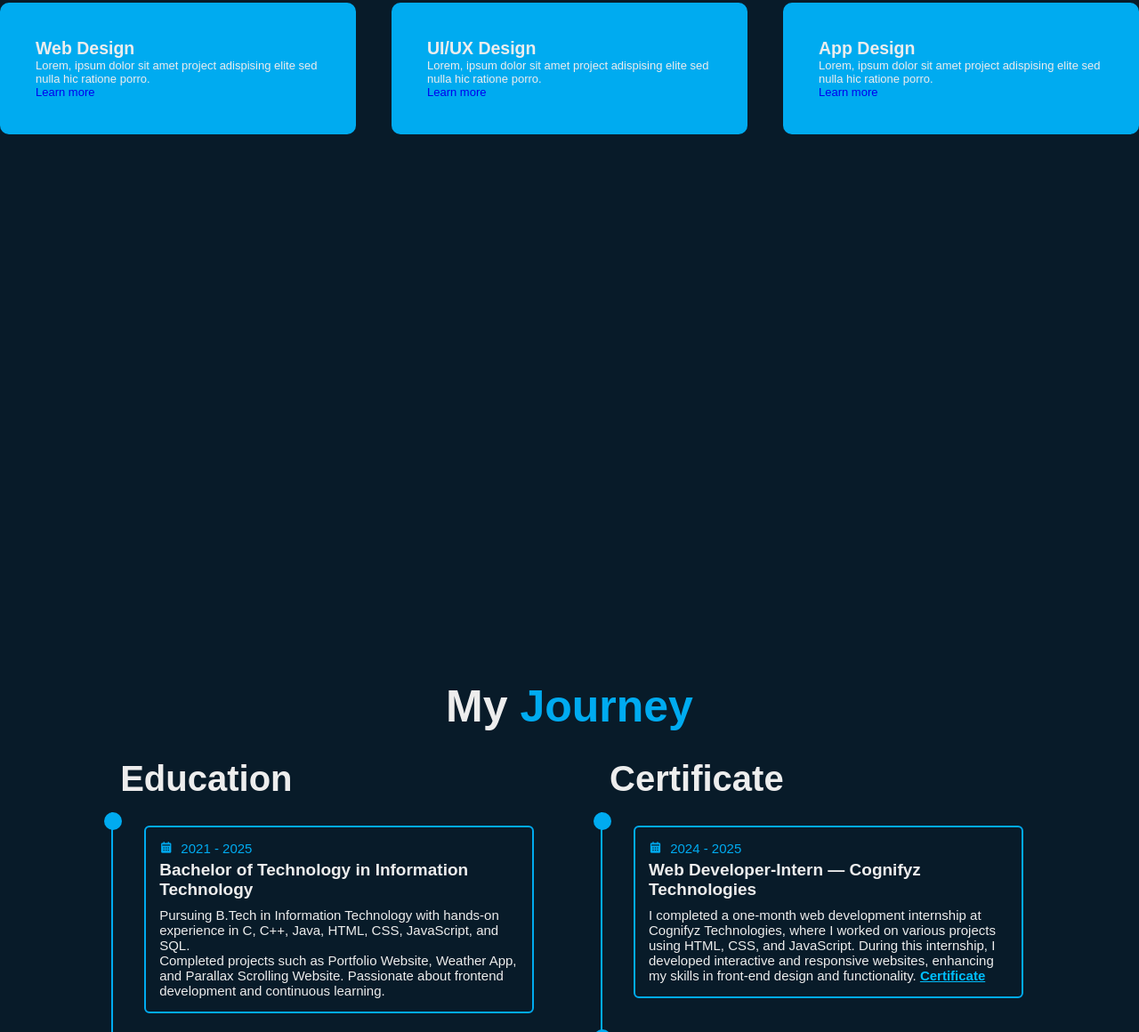
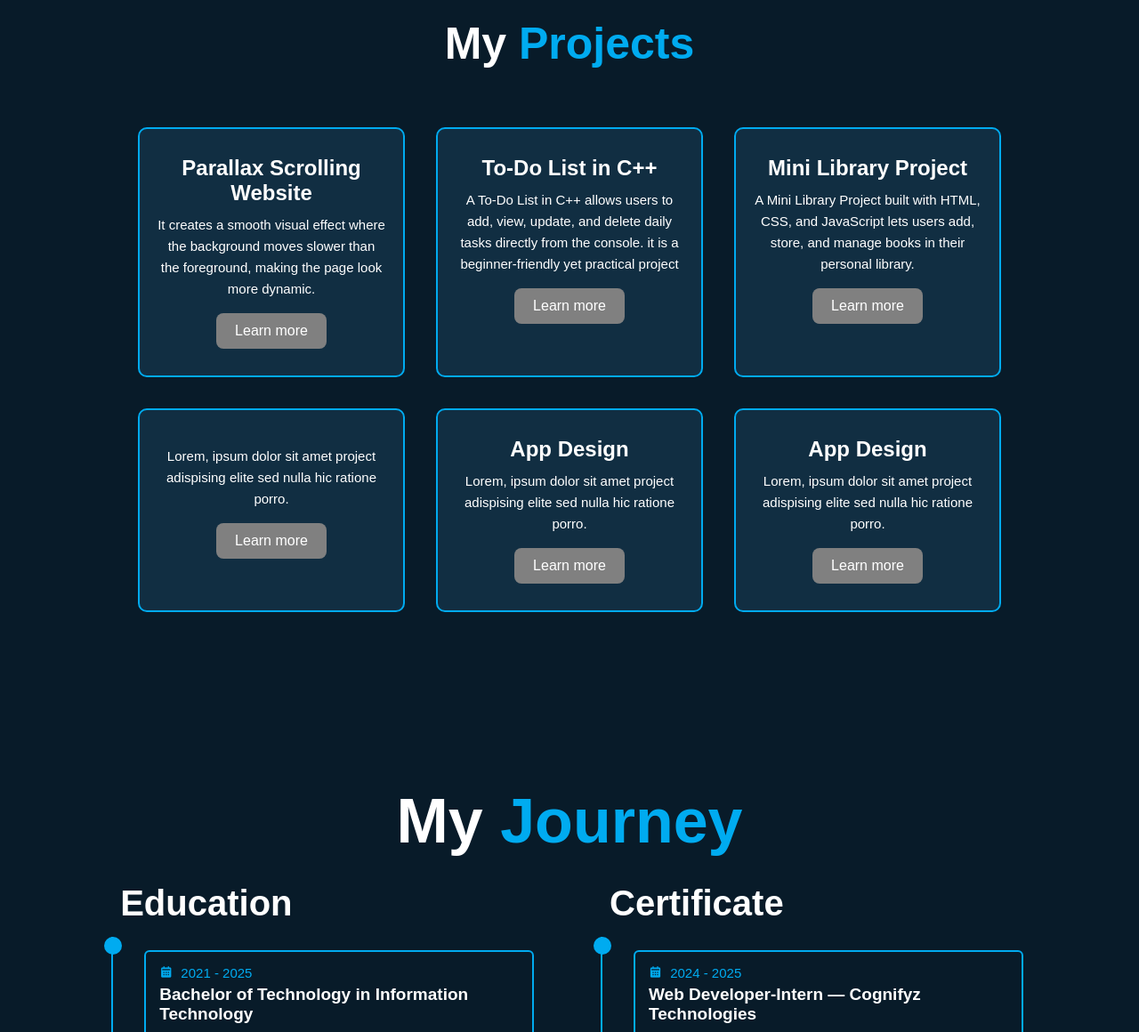
Before and after one commit to KajalR4321/PersonalPortfolio, a plain HTML site: page Index.html in a window 1280 px wide. Shown: the part 1640-2800 px from the top of the page at 89% size. Drawn offline with nearby package versions, Linux system fonts and the light colour scheme; a script that the page names is missing.

Commit message:
changeoncss

```diff
--- a/Index.html
+++ b/Index.html
@@ -32,7 +32,9 @@
     </header>
     <!---home section design-->
     <section class="home show-animate" id="home">
+      <div>
       <div class="home-content">
+        <!-- <img src="/kajalimg-removebg-preview.png"> -->
         <h1>Hi, I'm<span> Kajal Rajak</span>
          <span class="animate" style="--i:2;"></span></h1>
         <div class="text-animated">
@@ -63,9 +65,10 @@
            <span class="animate" style="--i:6;"></span>
 
  </div>
- <div class="home-imgHover"></div>
-           <span class="animate home-img" style="--i:7;"></span>
-
+</div>
+  <div class="kajal">
+    <img src="/0e444687-a2de-4135-b926-9fc1486dd313-removebg-preview.png" alt="">
+  </div>
     </section>
 
 
@@ -127,24 +130,41 @@
 </section>
 <!---Project section-->
    <section class="project" id="project">
-  <h2 class="heading">My <span>Projects</span></h2>
+  <h2 class="pro">My <span>Projects</span></h2>
 
   <div class="container">
     <!-- <h1 class="sub-title">My Projects</h1> -->
     <div class="Project-list">
-      <div>
-        <h2>Web Design</h2>
+      <div class="project-design">
+        <h2>Parallax Scrolling Website</h2>
+        <p>It creates a smooth visual effect where the background moves slower than the foreground,
+          making the page look more dynamic. </p>
+          <a href="#">Learn more</a>
+      </div>
+      <div  class="project-design">
+        <h2>To-Do List in C++</h2>
+        <p>A To-Do List in C++ allows users to add, view, update, and delete daily tasks directly from the console.
+          it is a beginner-friendly yet practical project </p>
+          <a href="#">Learn more</a>
+      </div>
+      <div  class="project-design">
+        <h2>Mini Library Project</h2>
+        <p>A Mini Library Project built with HTML, CSS, and JavaScript lets users add, store, and manage books in their personal library. </p>
+          <a href="#">Learn more</a>
+      </div>
+      <div  class="project-design">
+        <h2></h2>
         <p>Lorem, ipsum dolor sit amet project adispising elite sed nulla
           hic ratione porro. </p>
           <a href="#">Learn more</a>
       </div>
-      <div>
-        <h2>UI/UX Design</h2>
+      <div  class="project-design">
+        <h2>App Design</h2>
         <p>Lorem, ipsum dolor sit amet project adispising elite sed nulla
           hic ratione porro. </p>
           <a href="#">Learn more</a>
       </div>
-      <div>
+      <div  class="project-design">
         <h2>App Design</h2>
         <p>Lorem, ipsum dolor sit amet project adispising elite sed nulla
           hic ratione porro. </p>
@@ -170,8 +190,8 @@
           <div class="content">
             <div class="year"><i class='bx bxs-calendar'></i> 2021 - 2025</div>
             <h3>Bachelor of Technology in Information Technology</h3>
-            <p>Pursuing B.Tech in Information Technology with hands-on experience in C, C++, Java, HTML, CSS, JavaScript, and SQL.<br>
-              Completed projects such as Portfolio Website, Weather App, and Parallax Scrolling Website. Passionate about frontend development and continuous learning.
+            <p>Pursuing B.Tech in Information Technology with hands-on experience in C, C++, Java, HTML, CSS, JavaScript, and SQL
+              Passionate about frontend development and continuous learning.
             </p>
           </div>
         </div>
@@ -184,7 +204,7 @@
             <div class="year"><i class='bx bxs-calendar'></i> 2019 - 2020</div>
             <h3>12th Passed – CBSE Board</h3>
             <p>Completed higher secondary education in the Science stream, focusing on Physics, Chemistry, and Mathematics.<br>
-              Built a strong foundation in analytical thinking and programming basics.</p>
+              </p>
           </div>
         </div>
       </div>
@@ -211,7 +231,7 @@
           <div class="content">
             <div class="year"><i class='bx bxs-calendar'></i> 2024 - 2025</div>
             <h3>Web Developer-Intern — Cognifyz Technologies</h3>
-            <p> I completed a one-month web development internship at Cognifyz Technologies, where I worked on various projects using HTML, CSS, and JavaScript. During this internship, I developed interactive and responsive websites, enhancing my skills in front-end design and functionality.
+            <p>Web development is the process of designing and building websites using HTML, CSS, and JavaScript. It focuses on creating responsive, user-friendly.
                <a href="https://drive.google.com/file/d/1LL5MnS5Gq7xESBCCTYh9LRJfDA2lbAq9/view?usp=sharing" >Certificate</a>
             </p>
 
@@ -224,7 +244,7 @@
           <div class="content">
             <div class="year"><i class='bx bxs-calendar'></i> 2024 - 2025</div>
             <h3>Java Programming Fundamentals</h3>
-            <p>I engaged a Java Fundamentals training program, where I worked on various concepts using core Java. During this training, I learned to write efficient programs and developed a strong understanding of OOPs concepts, loops, classes, and exception handling, enhancing my programming.
+            <p>I completed Java Fundamentals training and worked on core Java concepts. I learned to write efficient programs and gained a strong understanding of OOPs.
              <a href=" https://drive.google.com/file/d/1GWVOVvO8nvysxO0umhkmIk0pajMe9IEW/view?usp=sharing">Certificate</a>
             </p>
           </div>
@@ -235,7 +255,9 @@
           <div class="content">
             <div class="year"><i class='bx bxs-calendar'></i> 2024 - 2025</div>
             <h3>Software Developer</h3>
-            <p>I successfully undertook a Software Developer training program, where I worked on various projects using Java, HTML, CSS, and JavaScript. During this training, I developed responsive and functional applications, strengthening my understanding of software development concepts, coding practices, and problem-solving skills</p>
+            <p>
+              I successfully undertook a Software Developer training program,I worked on various projects using web technologies,I developed responsive and functional applications.
+            <a href="">Certificate</a> </p>
           </div>
         </div>
       </div>
@@ -251,7 +273,7 @@
   </h2>
 
   <div class="about-img">
-    <img src="/about.jpg" alt="photo">
+    <img src="/0e444687-a2de-4135-b926-9fc1486dd313.jpg" alt="photo">
     <span class="circle-spin"></span>
   </div>
   <div class="about-content">
--- a/style.css
+++ b/style.css
@@ -12,12 +12,12 @@
 :root{
     --bg-color:#081b29;
     --second-bg-color:#112e42;
-    --text-color:#ededed;
+    --text-color:#fff;
     --main-color:#00abf0;
 }
 html{
     font-size: 62.5%;
-    overflow: hidden;
+    /* overflow: hidden; */
 }
 body{
     background-color: var(--bg-color);
@@ -81,12 +81,31 @@ section{
 .home{
    display: flex;
     align-items: center;
+    justify-content: space-between;
+    border: 1px solid white;
     padding: 0 9%;
     /*i want change here after*/
-    background: url('/home.jpg') no-repeat;
+    /* background: url('/kajalimg-removebg-preview.png') no-repeat; */
     background-size:cover;
     background-position: center;
 
+}
+.kajal{
+    border-radius:10px;
+  background: rgba(0, 171, 240, 0.15);
+
+   padding:4rem 4rem;
+   margin-top: 50px;
+
+
+
+}
+
+.kajal img{
+    width: 90%;
+    justify-content: center;
+    margin-left: 60px;
+    align-items: center;
 }
 
 
@@ -265,7 +284,7 @@ width: 100%;
 }
 .heading{
     position: relative;
-    font-size: 5rem;
+    font-size: 7rem;
     margin-bottom: 3rem;
     text-align: center;
 }
@@ -283,7 +302,8 @@ span{
     align-items: center;
 }
 .about-img img{
-    width: 90%;
+    width: 80%;
+    height: 85%;
     border-radius: 50%;
     border: .2rem solid var(--main-color);
 }
@@ -317,7 +337,7 @@ span{
     position: relative;
     font-size: 1.6rem;
     margin: 2rem 0 3rem;
-    font-family: system-ui, -apple-system, BlinkMacSystemFont, 'Segoe UI', Roboto, Oxygen, Ubuntu, Cantarell, 'Open Sans', 'Helvetica Neue', sans-serif ;
+    font-family: 'Inter'sans-serif ;
 }
 .btn-box.btns{
     display:inline-block;
@@ -336,6 +356,7 @@ span{
     align-items: center;
     flex-direction: column;
     padding-bottom: 5rem;
+       margin-bottom: 10rem;
 }
 
 .education .education-row {
@@ -391,6 +412,8 @@ span{
        border:.2rem solid var(--main-color);
     border-radius: .6rem;
     margin-bottom: 2rem;
+    overflow: visible;
+    z-index: 1;
 
 }
 /* in this content color position fixtop*/
@@ -400,7 +423,7 @@ span{
     top:0;
     left: 0;
     width: 0;
-    min-height: 100%;
+    height: 100%;
     background:var(--second-bg-color);
     z-index: -1;
     transition: .5s;
@@ -426,7 +449,7 @@ width: 100%;
 .education-content .content p{
     font-size: 1.5rem;
     padding-top: .9rem;
-    font-family: Arial, Helvetica, sans-serif;
+    font-family: 'Inter', sans-serif;
 }
 .education-content .content p a {
   color: #00bfff; /* bright blue link */
@@ -440,8 +463,8 @@ width: 100%;
 }
 /* skills part css*/
 .skills{
-    min-height: auto;
-    padding-bottom: 7rem;
+    min-height: 100vh;
+    /* padding-bottom: 7rem; */
     background: var(--second-bg-color);
     align-items: center;
     flex-direction: column;
@@ -561,33 +584,150 @@ max-width: 75%;
 max-width: 75%;
  }
  /*project part*/
-/* Project Section */
-#project {
+
+/* #project {
     padding: 30px 0;
+     max-width: 1100px;     /* limit width */
+    /* margin: 0 auto;
+
+}
+.pro{
+    position: relative;
+    font-size: 7rem;
+    margin-top: 3rem;
+    text-align: center;
+}
+span{
+    color:var(--main-color) ;
+
 }
 
 /* Project Cards Grid */
+/* .Project-list {
+    display: grid; */
+    /* grid-template-columns: repeat(auto-fit, minmax(250px, 1fr));
+    grid-gap: 40px;
+    margin-top: 50px;
+
+} */
+
+/*Each Project Card */
+ .Project-list div {
+    position: relative;
+    background: var(--second-bg-color);
+
+    border-radius: 10px;      /* FIXED: corrected border */
+     width: 100%;
+    max-width: 300px;
+       overflow: hidden;
+         z-index: 1;
+    transition: transform .3s ease;  /* nice hover effect */
+}
+
+
+
+
+/* Project Section */
+.project {
+    padding: 60px 0;
+    text-align: center;
+}
+.project .container {
+    max-width: 1000px;     /* full page width ko limit karega */
+    margin: 0 auto;        /* center align */
+}
+
+.project .pro {
+    font-size: 5rem;
+    margin-bottom: 30px;
+    font-weight: 700;
+}
+
+/* Project Grid */
 .Project-list {
     display: grid;
-    grid-template-columns: repeat(auto-fit, minmax(250px, 1fr));
-    grid-gap: 40px;
-    margin-top: 50px;
+    grid-template-columns: repeat(3, minmax(280px, 1fr));
+    gap: 35px;
+    padding: 35px 15px;
+   justify-items: center;
+    /* row-gap: 45px;     /* <-- Height-wise gap only */
+    /* column-gap: 20px; */
+    margin-top: 2rem;
 }
 
 /* Each Project Card */
-.Project-list div {
-    background: var(--main-color);
-    padding: 40px;
-    font-size: 13px;
-    font-weight: 300;
-    border-radius: 10px;      /* FIXED: corrected border */
-    transition: transform .3s ease;  /* nice hover effect */
+.project-design {
+    background: var(--bg-color);
+    border: 2px solid var(--main-color);
+    border-radius: 15px;
+    padding: 30px 20px;
+    text-align: center;
+    position: relative;
+    overflow: hidden;
+    transition: .4s ease;
 }
 
-/* Hover Effect */
-.Project-list div:hover {
-    transform: translateY(-10px);
+/* Background hover fill effect */
+.project-design::before {
+    content: "";
+    position: absolute;
+    top: 0;
+    left: 0;
+    width: 0%;
+    height: 100%;
+    background: var(--main-color);
+    z-index: -1;
+    transition: .4s ease;
 }
+
+.project-design:hover::before {
+    width: 100%;
+}
+
+/* Heading */
+.project-design h2 {
+    font-size: 2.4rem;
+    font-weight: 600;
+    margin-bottom: 10px;
+    transition: .3s ease;
+}
+
+/* Paragraph */
+.project-design p {
+    font-size: 1.5rem;
+    margin-bottom: 15px;
+    line-height: 1.6;
+    color: var(--text-color);
+    transition: .3s ease;
+}
+
+/* Button */
+.project-design a {
+    display: inline-block;
+    padding: 10px 20px;
+    background: gray;
+    color: var(--text-color);
+    border-radius: 8px;
+    font-size: 1.6rem;
+    text-decoration: none;
+    transition: .3s ease;
+    border: 1px solid transparent;
+}
+
+.project-design:hover a {
+    background: transparent;
+    border-color: #fff;
+    color: #fff;
+}
+
+/* On Hover — Text Color Change */
+.project-design:hover h2,
+.project-design:hover p,
+.project-design:hover a {
+    color: #fff;
+}
+
+
 
 /* contact part*/
 .contact{
```
Also changed, not shown: 0e444687-a2de-4135-b926-9fc1486dd313-removebg-preview.png (added), 0e444687-a2de-4135-b926-9fc1486dd313.jpg (added), Web Theory Designs offers top-tier web design….jpg (added), kajalimg-removebg-preview.png (added).
